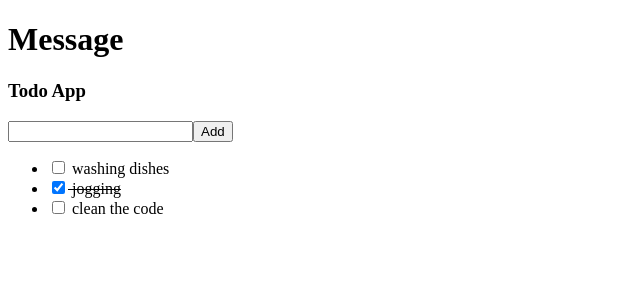
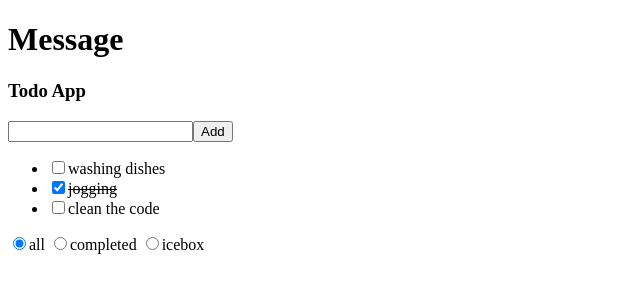
Before and after one commit to mlgmontage/vue_playground, a Vue app: page / in a window 1280 px wide. Shown: the top 300 px of the page, without its empty margins (0-640 px from the left). Built offline with nearby package versions, Linux system fonts and the light colour scheme.

Commit message:
adding modes

```diff
--- a/src/components/Todo.vue
+++ b/src/components/Todo.vue
@@ -6,13 +6,25 @@
       <input type="submit" value="Add" />
     </form>
     <ul>
-      <li v-for="(todo, inx) in todos" :key="inx">
+      <li v-for="(todo, inx) in filterTodos()" :key="inx">
         <span :class="todo.completed ? 'completed' : ''">
           <input type="checkbox" v-model="todo.completed" />
-          {{todo.text}}
+          <span>{{todo.text}}</span>
         </span>
       </li>
     </ul>
+    <div>
+      <label>
+        <input type="radio" name="mode" value="all" v-model="mode" />all
+      </label>
+      <label>
+        <input type="radio" name="mode" value="completed" v-model="mode" />completed
+      </label>
+      <label>
+        <input type="radio" name="mode" value="icebox" v-model="mode" />icebox
+      </label>
+      <br />
+    </div>
   </div>
 </template>
 
@@ -22,6 +34,7 @@ export default {
   data() {
     return {
       text: "",
+      mode: "all",
       todos: [
         { text: "washing dishes", completed: false },
         { text: "jogging", completed: true },
@@ -34,6 +47,17 @@ export default {
       e.preventDefault();
       this.todos.unshift({ text: this.text, completed: false });
       this.text = "";
+    },
+    filterTodos() {
+      if (this.mode === "all") {
+        return this.todos;
+      }
+      if (this.mode === "completed") {
+        return this.todos.filter(todo => todo.completed === true);
+      }
+      if (this.mode === "icebox") {
+        return this.todos.filter(todo => todo.completed === false);
+      }
     }
   }
 };
@@ -43,4 +67,8 @@ export default {
 .completed {
   text-decoration: line-through;
 }
+
+.hidden {
+  display: none;
+}
 </style>
```
